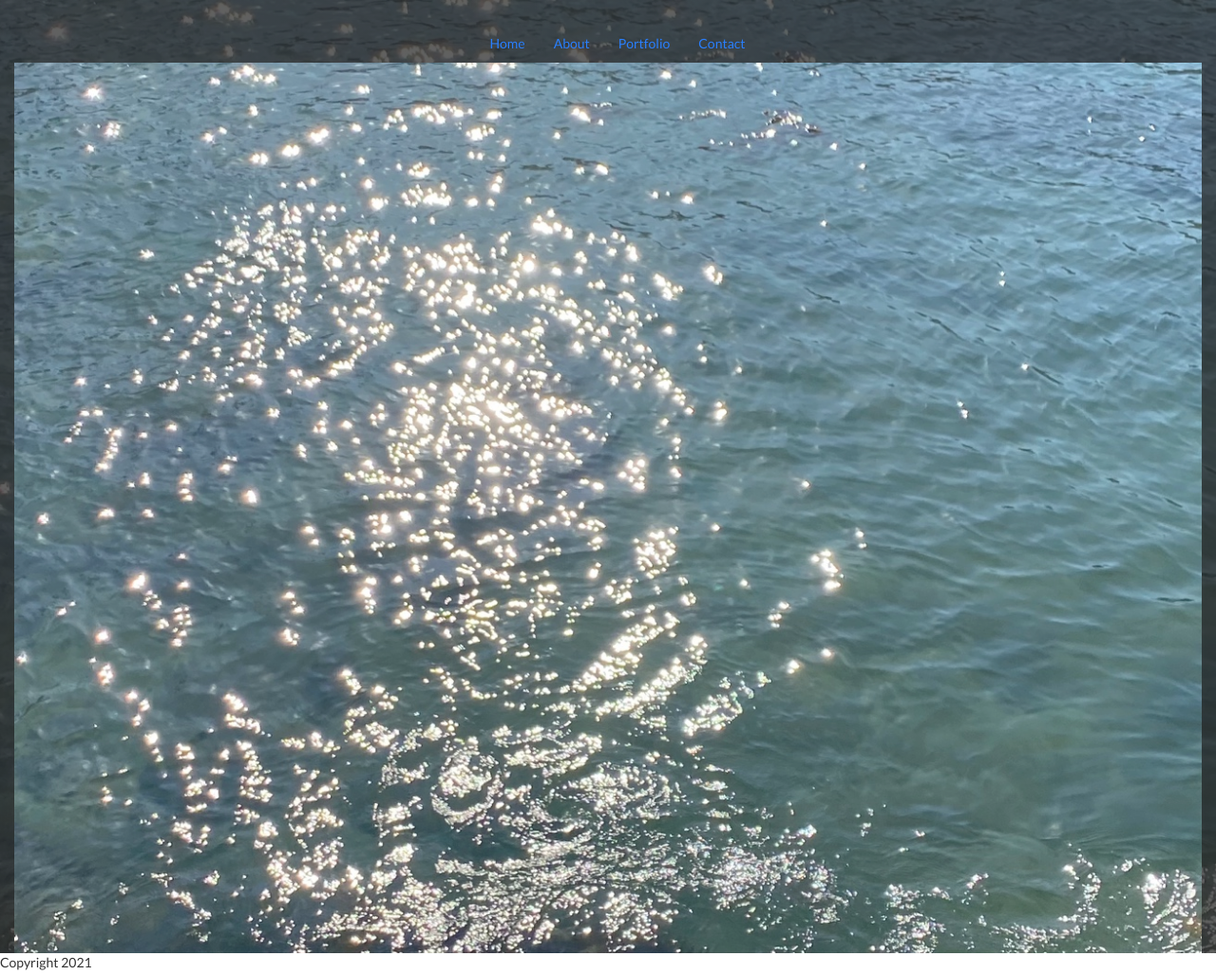
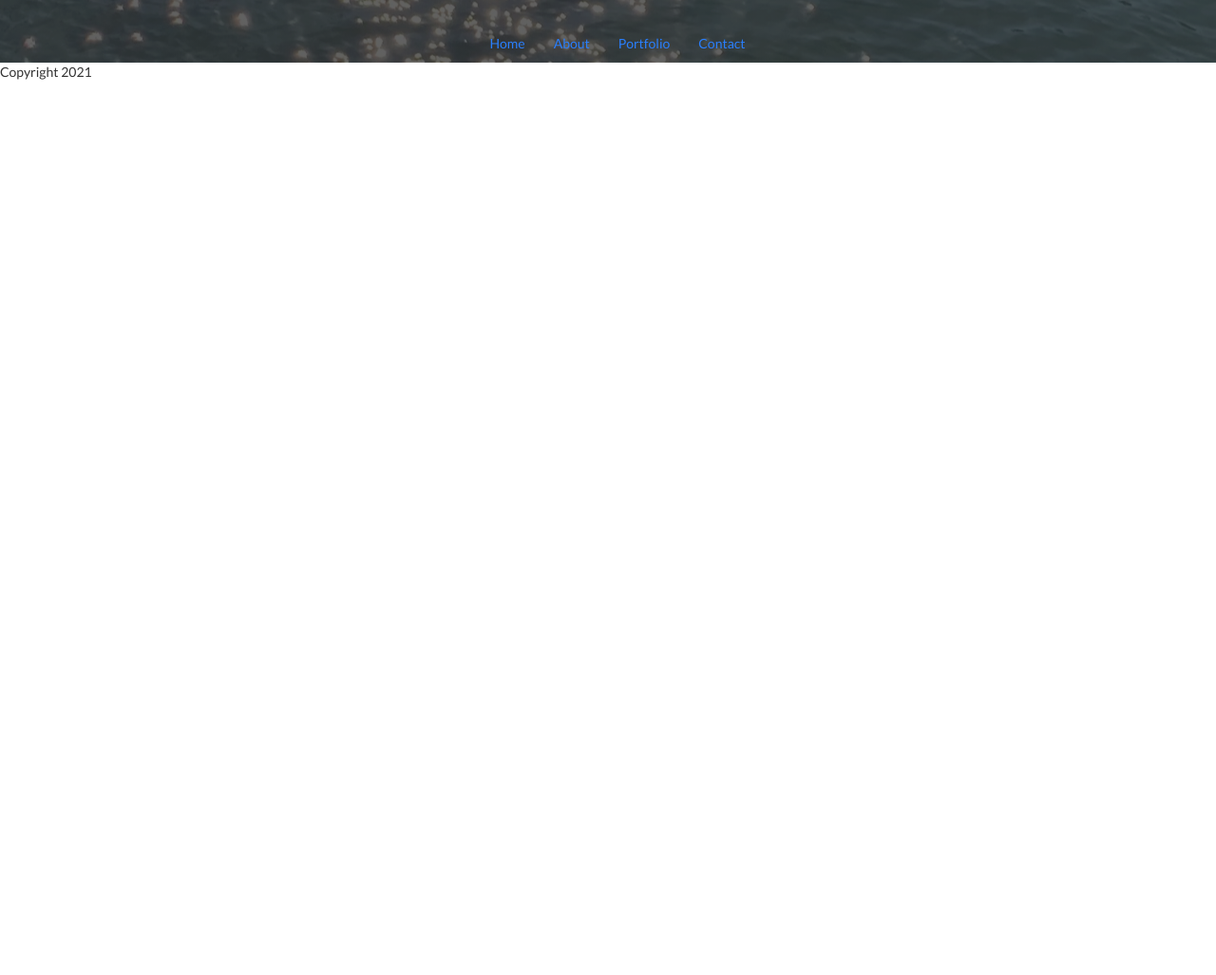
Before and after one commit to wl0194/Amy-Hwang-portfolio, a plain HTML site: page index.html in a window 1280 px wide. Shown: the whole page at 95% size. After the commit the page ends 800 px from the top, so only its background shows below. Drawn offline with nearby package versions, Linux system fonts and the light colour scheme.

Commit message:
change image name

```diff
--- a/assets/style.css
+++ b/assets/style.css
@@ -7,7 +7,7 @@ body {
     font-family: 'Lato', sans-serif;
 }
 .hero {
-    background-image: linear-gradient(rgba(0, 0, 0, 0.7), rgba(0, 0, 0, 0.7)), url("./Img/background\ image.jpeg");
+    background-image: linear-gradient(rgba(0, 0, 0, 0.7), rgba(0, 0, 0, 0.7)), url("./Img/background.jpeg");
     height: 100%;
     background-position: center;
     background-repeat: no-repeat;
--- a/index.html
+++ b/index.html
@@ -35,14 +35,11 @@
                         </li>
                     </ul>
                 </div>
-                <div>
+                <!-- <div>
                     <img src="assets/Img/background image.jpeg" class="img-fluid">
-                </div>
+                </div> -->
             </div>
         </nav>
-        <!-- <div>
-            <img src="assets/Img/background image.jpeg" class="img-fluid">
-        </div> -->
     </div>
 
     <!-- <main class="page-wrapper">
```
Also changed, not shown: assets/Img/background.jpeg (renamed from assets/Img/background image.jpeg).
